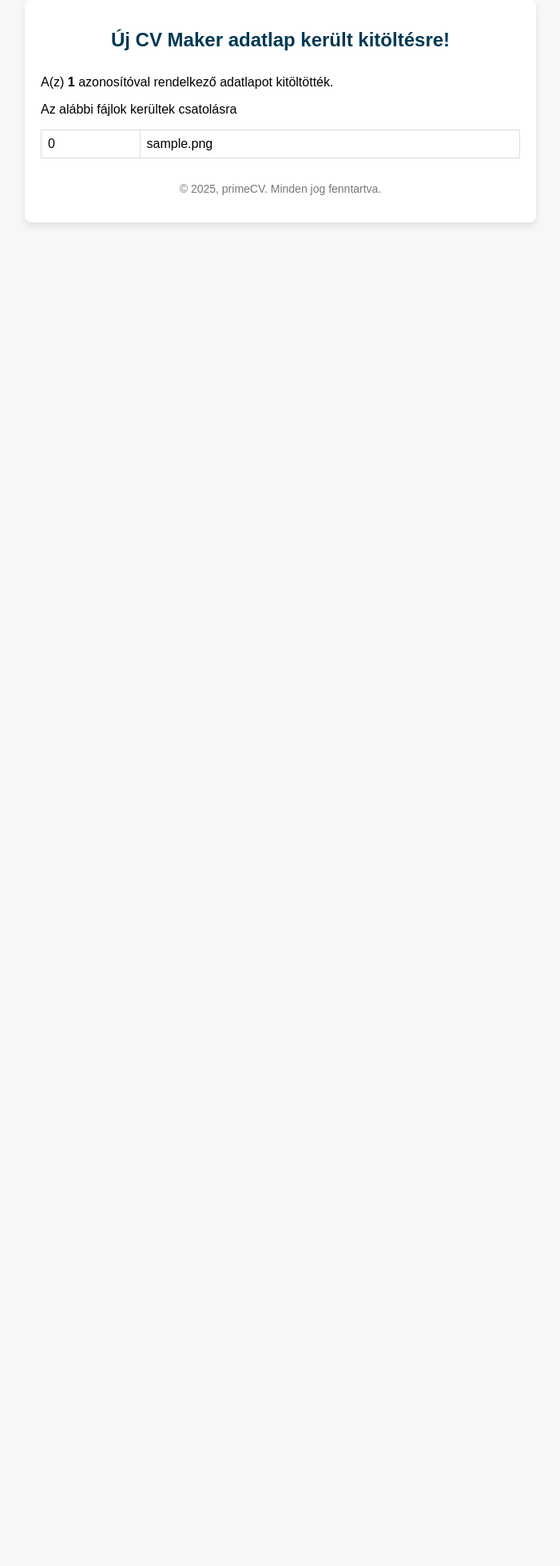
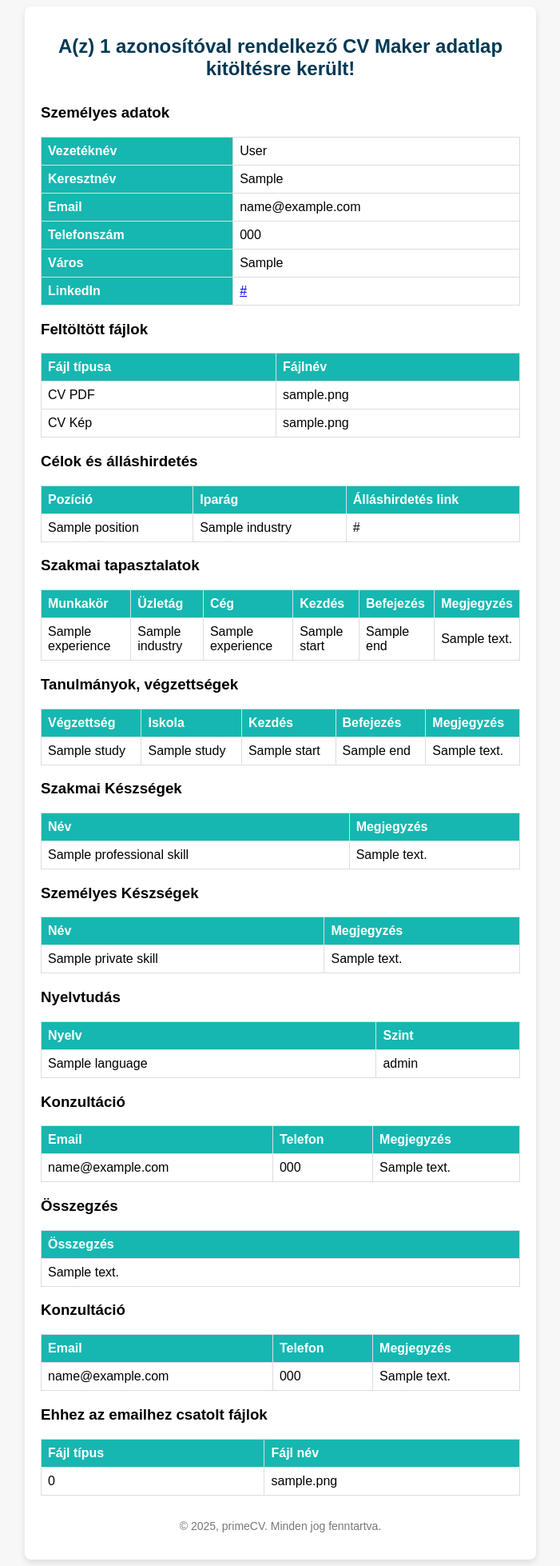
Before and after one commit to Kiralyroli/karrier, a Symfony app: template templates/emails/admin/datasheet.html.twig in a window 1280 px wide. Shown: the whole page at 80% size, without its empty margins (289-990 px from the left). Before the commit the page ends 282 px from the top, so only its background shows below. Run offline with Twig, Linux system fonts and the light colour scheme; the template is opened without the code that fills it: most values are stand-ins (such as "Sample title", 1, 10 or a date in 2020); some libraries are stand-ins or nearby versions.

Commit message:
sablon önéletrajz email adatok kiegészítése

```diff
--- a/templates/emails/admin/datasheet.html.twig
+++ b/templates/emails/admin/datasheet.html.twig
@@ -7,51 +7,45 @@
     <style>
         body {
             font-family: Arial, sans-serif;
-            margin: 0;
-            padding: 0;
             background-color: #f7f7f7;
         }
+
         .container {
             max-width: 600px;
             margin: 0 auto;
-            background-color: #ffffff;
+            background-color: #fff;
             padding: 20px;
             border-radius: 8px;
             box-shadow: 0 4px 8px rgba(0, 0, 0, 0.1);
         }
+
         .header {
             text-align: center;
             margin-bottom: 30px;
         }
+
         .header h1 {
             font-size: 24px;
             color: #003954;
         }
-        .content {
-            margin-bottom: 20px;
+
+        table {
+            width: 100%;
+            border-collapse: collapse;
+            margin-top: 15px;
         }
 
-        table {
-            border-collapse: collapse;
-            width: 100%;
+        th, td {
+            border: 1px solid #ddd;
+            padding: 8px;
+            text-align: left;
         }
 
-        td, th {
-            border: 1px solid #dddddd;
-            text-align: left;
-            padding: 8px;
+        th {
+            background-color: #16b7b1;
+            color: white;
         }
 
-        .button {
-            display: inline-block;
-            font-size: 16px;
-            text-decoration: none;
-            text-align: center;
-            background-color: #16b7b1;
-            color: white !important;
-            border-radius: 15px;
-            padding: 10px 15px;
-        }
         .footer {
             text-align: center;
             margin-top: 30px;
@@ -63,20 +57,233 @@
 <body>
 <div class="container">
     <div class="header">
-        <h1>Új CV Maker adatlap került kitöltésre!</h1>
+        <h1>A(z) <strong>{{ uniqueId }}</strong> azonosítóval rendelkező CV Maker adatlap kitöltésre került!</h1>
     </div>
-    <div class="content">
-        <p>A(z) <strong>{{ uniqueId }}</strong> azonosítóval rendelkező adatlapot kitöltötték.</p>
-        <p>Az alábbi fájlok kerültek csatolásra</p>
-        <table class="table">
+
+    <h3>Személyes adatok</h3>
+    <table>
+        <tr>
+            <th>Vezetéknév</th>
+            <td>{{ formData.personal_lastname }}</td>
+        </tr>
+        <tr>
+            <th>Keresztnév</th>
+            <td>{{ formData.personal_firstname }}</td>
+        </tr>
+        <tr>
+            <th>Email</th>
+            <td>{{ formData.personal_email }}</td>
+        </tr>
+        <tr>
+            <th>Telefonszám</th>
+            <td>{{ formData.personal_phone }}</td>
+        </tr>
+        <tr>
+            <th>Város</th>
+            <td>{{ formData.personal_city }}</td>
+        </tr>
+        <tr>
+            <th>LinkedIn</th>
+            <td><a href="{{ formData.linkedin }}" target="_blank">{{ formData.linkedin }}</a></td>
+        </tr>
+    </table>
+
+    <h3>Feltöltött fájlok</h3>
+    <table>
+        <tr>
+            <th>Fájl típusa</th>
+            <th>Fájlnév</th>
+        </tr>
+        <tr>
+            <td>CV PDF</td>
+            <td>{{ formData.uploaded_cv_file }}</td>
+        </tr>
+        <tr>
+            <td>CV Kép</td>
+            <td>{{ formData.uploaded_cv_image }}</td>
+        </tr>
+    </table>
+
+    <h3>Célok és álláshirdetés</h3>
+    <table>
+        <tr>
+            <th>Pozíció</th>
+            <th>Iparág</th>
+            <th>Álláshirdetés link</th>
+        </tr>
+        {% for job in formData.jobs %}
+            <tr>
+                <td>{{ job.position }}</td>
+                <td>{{ job.industry }}</td>
+                <td>{{ job.link }}</td>
+            </tr>
+        {% else %}
+            <tr>
+                <td colspan="3">Nincs adat</td>
+            </tr>
+        {% endfor %}
+    </table>
+
+    <h3>Szakmai tapasztalatok</h3>
+    <table>
+        <tr>
+            <th>Munkakör</th>
+            <th>Üzletág</th>
+            <th>Cég</th>
+            <th>Kezdés</th>
+            <th>Befejezés</th>
+            <th>Megjegyzés</th>
+        </tr>
+        {% for exp in formData.experiences %}
+            <tr>
+                <td>{{ exp.name }}</td>
+                <td>{{ exp.industry }}</td>
+                <td>{{ exp.company_name }}</td>
+                <td>{{ exp.start }}</td>
+                <td>{{ exp.end }}</td>
+                <td>{{ exp.note }}</td>
+            </tr>
+        {% else %}
+            <tr>
+                <td colspan="6">Nincs adat</td>
+            </tr>
+        {% endfor %}
+    </table>
+
+    <h3>Tanulmányok, végzettségek</h3>
+    <table>
+        <tr>
+            <th>Végzettség</th>
+            <th>Iskola</th>
+            <th>Kezdés</th>
+            <th>Befejezés</th>
+            <th>Megjegyzés</th>
+        </tr>
+        {% for study in formData.studies %}
+            <tr>
+                <td>{{ study.name }}</td>
+                <td>{{ study.school_name }}</td>
+                <td>{{ study.start }}</td>
+                <td>{{ study.end }}</td>
+                <td>{{ study.note }}</td>
+            </tr>
+        {% else %}
+            <tr>
+                <td colspan="5">Nincs adat</td>
+            </tr>
+        {% endfor %}
+    </table>
+
+    <h3>Szakmai Készségek</h3>
+    <table>
+        <tr>
+            <th>Név</th>
+            <th>Megjegyzés</th>
+        </tr>
+        {% for professionalSkill in formData.professionalSkills %}
+            <tr>
+                <td>{{ professionalSkill.name }}</td>
+                <td>{{ professionalSkill.note }}</td>
+            </tr>
+        {% else %}
+            <tr>
+                <td colspan="2">Nincs adat</td>
+            </tr>
+        {% endfor %}
+    </table>
+
+    <h3>Személyes Készségek</h3>
+    <table>
+        <tr>
+            <th>Név</th>
+            <th>Megjegyzés</th>
+        </tr>
+        {% for privateSkill in formData.privateSkills %}
+            <tr>
+                <td>{{ privateSkill.name }}</td>
+                <td>{{ privateSkill.note }}</td>
+            </tr>
+        {% else %}
+            <tr>
+                <td colspan="2">Nincs adat</td>
+            </tr>
+        {% endfor %}
+    </table>
+
+    <h3>Nyelvtudás</h3>
+    <table>
+        <tr>
+            <th>Nyelv</th>
+            <th>Szint</th>
+        </tr>
+        {% for lang in formData.languages %}
+            <tr>
+                <td>{{ lang.name }}</td>
+                <td>{{ lang.level }}</td>
+            </tr>
+        {% else %}
+            <tr>
+                <td colspan="2">Nincs adat</td>
+            </tr>
+        {% endfor %}
+    </table>
+
+    <h3>Konzultáció</h3>
+    <table>
+        <tr>
+            <th>Email</th>
+            <th>Telefon</th>
+            <th>Megjegyzés</th>
+        </tr>
+        <tr>
+            <td>{{ formData.contact_email }}</td>
+            <td>{{ formData.contact_phone }}</td>
+            <td>{{ formData.contact_note }}</td>
+        </tr>
+    </table>
+
+    <h3>Összegzés</h3>
+    <table>
+        <tr>
+            <th>Összegzés</th>
+        </tr>
+        <tr>
+            <td>{{ formData.summary }}</td>
+        </tr>
+    </table>
+
+    <h3>Konzultáció</h3>
+    <table>
+        <tr>
+            <th>Email</th>
+            <th>Telefon</th>
+            <th>Megjegyzés</th>
+        </tr>
+        <tr>
+            <td>{{ formData.contact_email }}</td>
+            <td>{{ formData.contact_phone }}</td>
+            <td>{{ formData.contact_note }}</td>
+        </tr>
+    </table>
+
+    <h3>Ehhez az emailhez csatolt fájlok</h3>
+    <table>
+        <tr>
+            <th>Fájl típus</th>
+            <th>Fájl név</th>
+        </tr>
         {% for fileType, fileName in fileNames %}
             <tr>
                 <td>{{ fileType }}</td>
                 <td>{{ fileName }}</td>
             </tr>
+        {% else %}
+            <tr>
+                <td colspan="2">Nincs adat</td>
+            </tr>
         {% endfor %}
     </table>
-    </div>
+
     <div class="footer">
         <p>&copy; 2025, primeCV. Minden jog fenntartva.</p>
     </div>
```
Also changed, not shown: src/Controller/DataSheetController.php (+14 -3 lines), templates/data_sheet/steps/7.html.twig (+4 -4 lines). Lines whose indentation alone changed are shown as unchanged.
